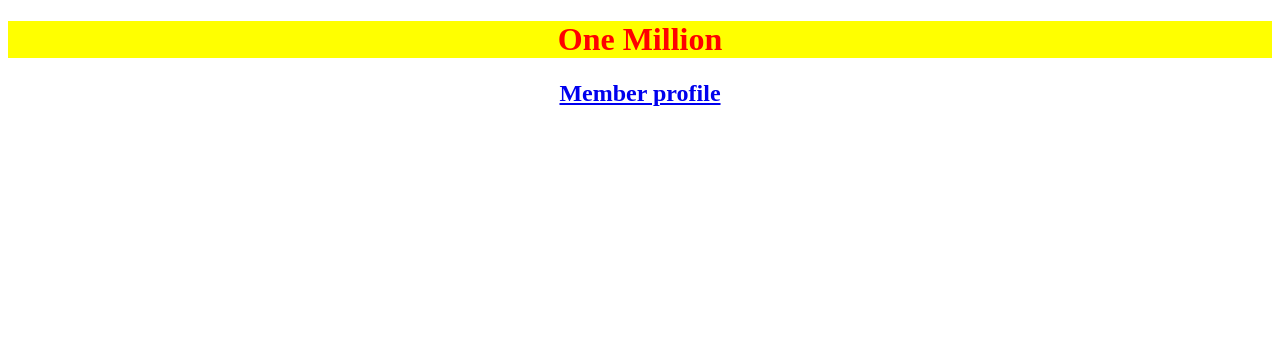
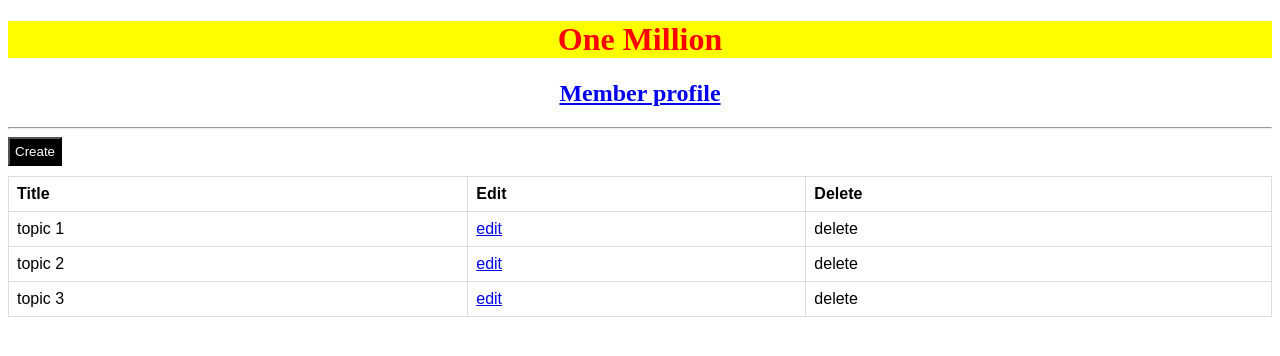
Before and after one commit to Ahmed-Sh/Forum-WorkShop, a Flask app: page / in a window 1280 px wide. Shown: the top 356 px of the page. Run offline with Flask 2, Linux system fonts and the light colour scheme.

Commit message:
Updating Style & index

```diff
--- a/Forums/static/style.css
+++ b/Forums/static/style.css
@@ -3,7 +3,27 @@ header{
   color: red;
   background-color: yellow;
 }
+
 h2{
   text-align: center;
   color: blue;
 }
+
+table {
+    font-family: arial, sans-serif;
+    border-collapse: collapse;
+    width: 100%;
+}
+
+td, th {
+    border: 1px solid #dddddd;
+    text-align: left;
+    padding: 8px;
+}
+
+.button{
+  color: white;
+  background-color: black;
+  padding: 5px;
+  margin-bottom: 10px;
+}
--- a/Forums/templates/index.html
+++ b/Forums/templates/index.html
@@ -4,15 +4,38 @@
   <head>
     <meta charset="utf-8">
     <title>Forums Workshop</title>
-    <link rel="stylesheet" type="text/css" href="/static/style.css">
+    <link rel="stylesheet" type="text/css" href="static/style.css">
   </head>
   <body>
     <header>
       <h1>One Million</h1>
     </header>
-    <div class="profile">
+    <main>
       <h2><a href="#">Member profile</a></h2>
-    </div>
-
+      <hr>
+      <button class="button" type="button" name="button">Create</button>
+      <table>
+        <tr>
+          <th>Title</th>
+          <th>Edit</th>
+          <th>Delete</th>
+        </tr>
+        <tr>
+          <td>topic 1</td>
+          <td><a href="#">edit</a></td>
+          <td>delete</td>
+        </tr>
+        <tr>
+          <td>topic 2</td>
+          <td><a href="#">edit</a></td>
+          <td>delete</td>
+        </tr>
+        <tr>
+          <td>topic 3</td>
+          <td><a href="#">edit</a></td>
+          <td>delete</td>
+        </tr>
+      </table>
+    </main>
   </body>
 </html>
```
Also changed, not shown: 1 other file.
